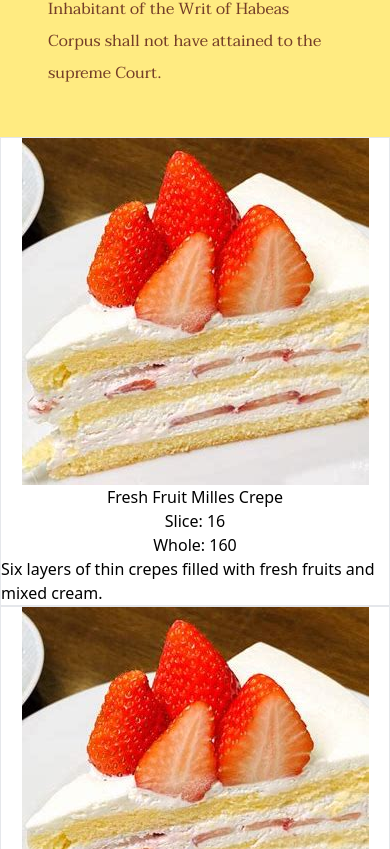
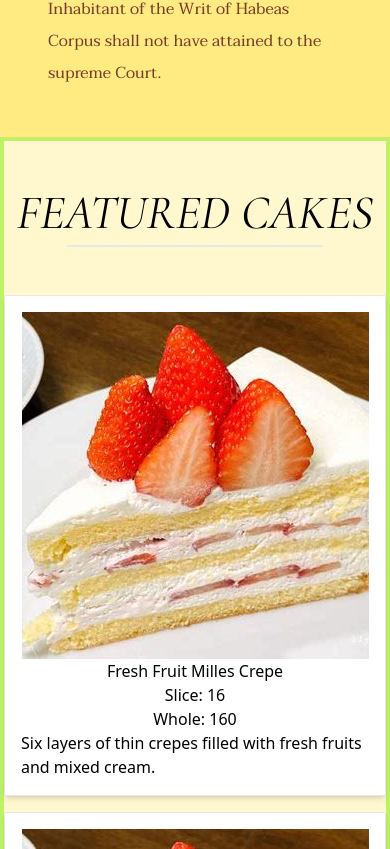
Before and after one commit to rosalie0/harbs-react, a React (Vite) app: page / in a window 390 px wide. Shown: the part 3395-4244 px from the top of the page. Built offline with nearby package versions, Linux system fonts and the light colour scheme.

Commit message:
card container has some styles.unsure about card responsive bc currently their width for smaller screensizes depends on the descrption size. needs to be uniform

```diff
--- a/src/components/cakes/CakeCard.tsx
+++ b/src/components/cakes/CakeCard.tsx
@@ -5,7 +5,7 @@ const CakeCard = ({ cake }: { cake: CakeInterface }) => {
   return (
     <div
       className="flex flex-col items-center
-    bg-white border"
+    bg-white border shadow-md rounded-sm p-4 w-auto md:w-1/4"
     >
       <img src={cake.imageURL} alt="a photograph of the cake" />
 
--- a/src/components/cakes/Cakes.tsx
+++ b/src/components/cakes/Cakes.tsx
@@ -4,10 +4,24 @@ import { cakes } from "./cakesData";
 
 const Cakes = () => {
   return (
-    <div>
-      {cakes.map((cake) => (
-        <CakeCard cake={cake} key={cake.name} />
-      ))}
+    <div
+      className="py-12
+    border-lime-300 border-4
+    bg-harbs-yellow-lightest"
+    >
+      <h3 className="text-5xl uppercase italic font-cormorant-garamond text-center">
+        Featured Cakes
+      </h3>
+      <div className="border-b-2 pt-2 w-64 mx-auto" />
+
+      <div
+        className="flex flex-wrap justify-center gap-4
+      py-12"
+      >
+        {cakes.map((cake) => (
+          <CakeCard cake={cake} key={cake.name} />
+        ))}
+      </div>
     </div>
   );
 };
```
